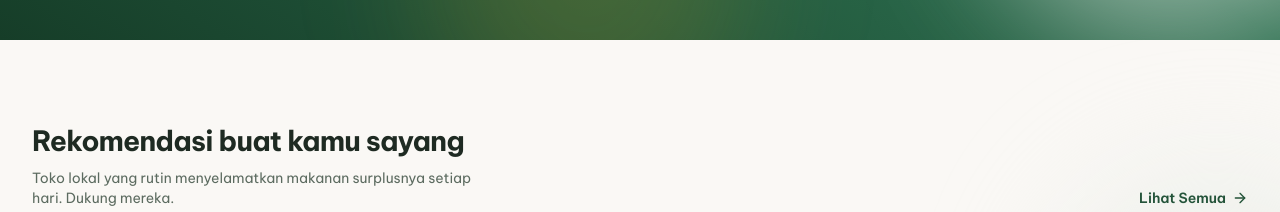
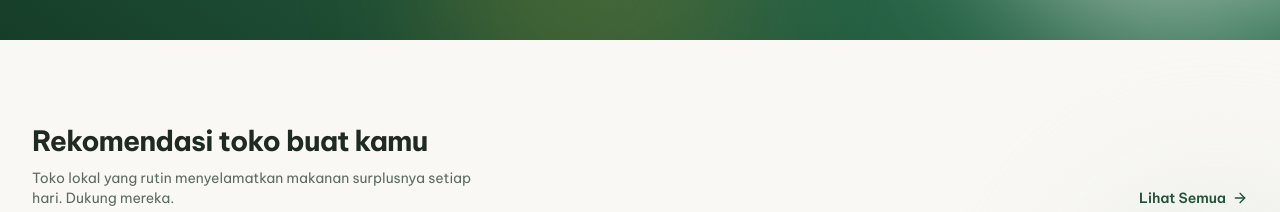
Before and after one commit to kayy-eci/Rebitesss, a Next.js app: page /home in a window 1280 px wide. Shown: the part 2360-2572 px from the top of the page. Built offline with nearby package versions, Linux system fonts and the light colour scheme; no server answers; the database is empty.

Commit message:
fix bug#1

```diff
--- a/app/components/VendorSection.tsx
+++ b/app/components/VendorSection.tsx
@@ -66,7 +66,7 @@ export function VendorSection() {
         <div className="flex flex-col gap-3 sm:flex-row sm:items-end sm:justify-between">
           <div>
             <h2 className="font-sans text-[22px] font-bold tracking-tight text-charcoal-900 sm:text-[28px]">
-              Rekomendasi buat kamu sayang
+              Rekomendasi toko buat kamu
             </h2>
             <p className="mt-1.5 max-w-md font-sans text-sm text-charcoal-500">
               Toko lokal yang rutin menyelamatkan makanan surplusnya setiap hari. Dukung mereka.
--- a/app/detail/toko/store-hero-card.tsx
+++ b/app/detail/toko/store-hero-card.tsx
@@ -202,12 +202,6 @@ export function StoreHeroCard({ vendor, openNow }: StoreHeroCardProps) {
                   )}
                   {following ? "Mengikuti" : "Ikuti Toko"}
                 </button>
-                <a
-                  href="#menu-surplus"
-                  className="inline-flex items-center justify-center gap-2 rounded-full bg-green-700 px-5 py-2.5 text-sm font-semibold text-white shadow-md shadow-green-700/25 transition-colors hover:bg-green-600"
-                >
-                  Pesan Surplus
-                </a>
               </div>
             </div>
 
```
